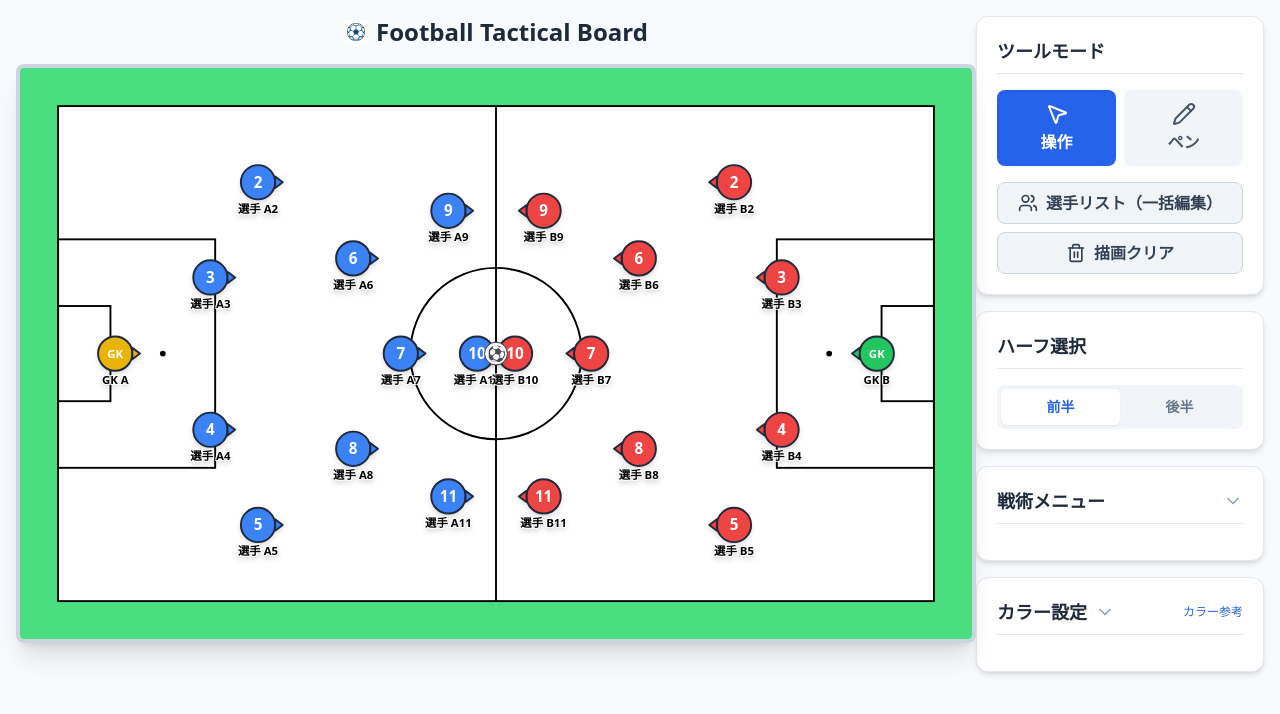
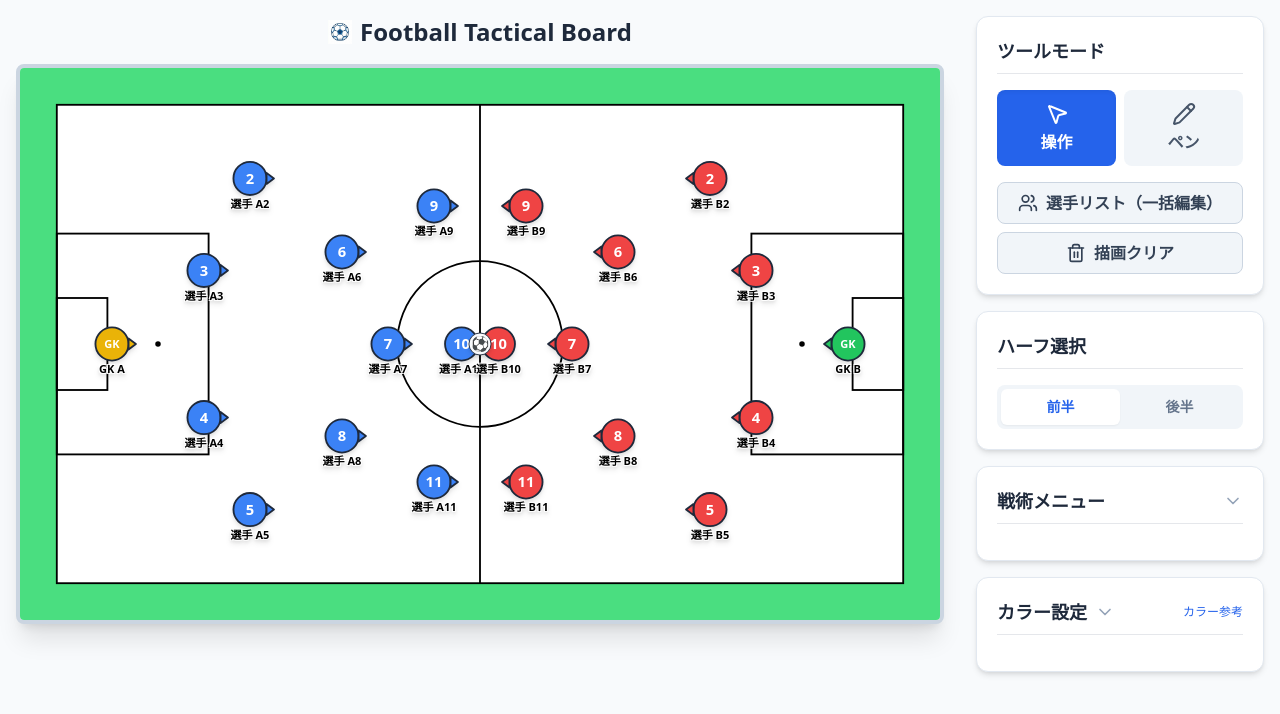
Before and after one commit to Zakky4/football-tactical--board, a React (Vite) app: page / in a window 1280 px wide. Shown: the top 714 px of the page. Built offline with nearby package versions, Linux system fonts and the light colour scheme.

Commit message:
style: Add `lg:gap-8` to the main layout container for large screen spacing.

```diff
--- a/src/TacticBoard.jsx
+++ b/src/TacticBoard.jsx
@@ -697,7 +697,7 @@ export default function TacticBoard() {
     }, [isPenMode]);
 
     return (
-        <div className="flex flex-col lg:flex-row min-h-screen bg-slate-50 text-slate-800 p-4 font-sans max-w-7xl mx-auto">
+        <div className="flex flex-col lg:flex-row lg:gap-8 min-h-screen bg-slate-50 text-slate-800 p-4 font-sans max-w-7xl mx-auto">
             <div className="flex-grow flex flex-col items-center">
                 <h1 className="text-2xl font-bold mb-4 flex items-center gap-2">
                     <SoccerIcon className="w-6 h-6 text-blue-600" />
```
